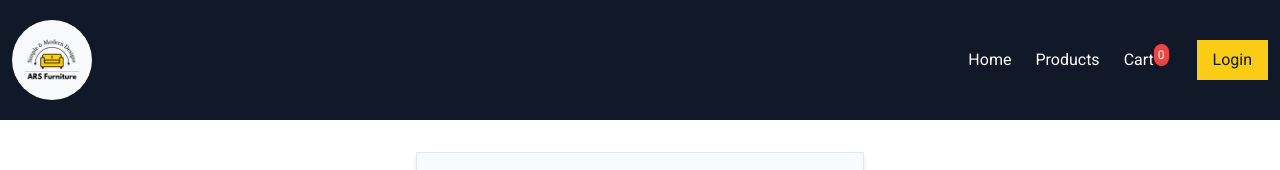
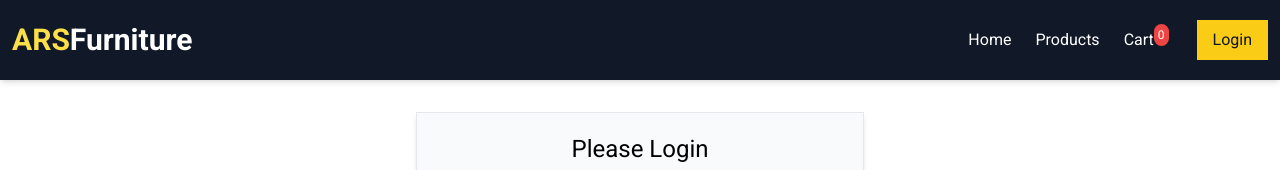
Before and after one commit to MonirSaikat/ars-furniture-frontend, a React (Create React App) app: page /login in a window 1280 px wide. Shown: the top 170 px of the page. Built offline with nearby package versions, Linux system fonts and the light colour scheme; no server answers.

Commit message:
simple nav

```diff
--- a/src/components/Navbar.js
+++ b/src/components/Navbar.js
@@ -36,17 +36,21 @@ const Navbar = () => {
   });
 
   return (
-    <nav className="bg-gray-900 text-white py-5 px-3">
+    <nav className="bg-gray-900 text-white py-5 px-3 shadow-md">
       <div className="container flex items-center w-full justify-between mx-auto">
         <Link
           to="/"
-          className="w-20 overflow-hidden rounded-full flex items-center justify-center"
+          className=""
         >
-          <img
+          <h1 className='text-3xl font-bold'>
+            <span className='text-yellow-300'>ARS</span>
+            Furniture
+          </h1>
+          {/* <img
             className="w-28 scale-150"
             src="/images/logo.png"
             alt="Logo"
-          />
+          /> */}
         </Link>
 
         <ul className="flex items-center">
```
